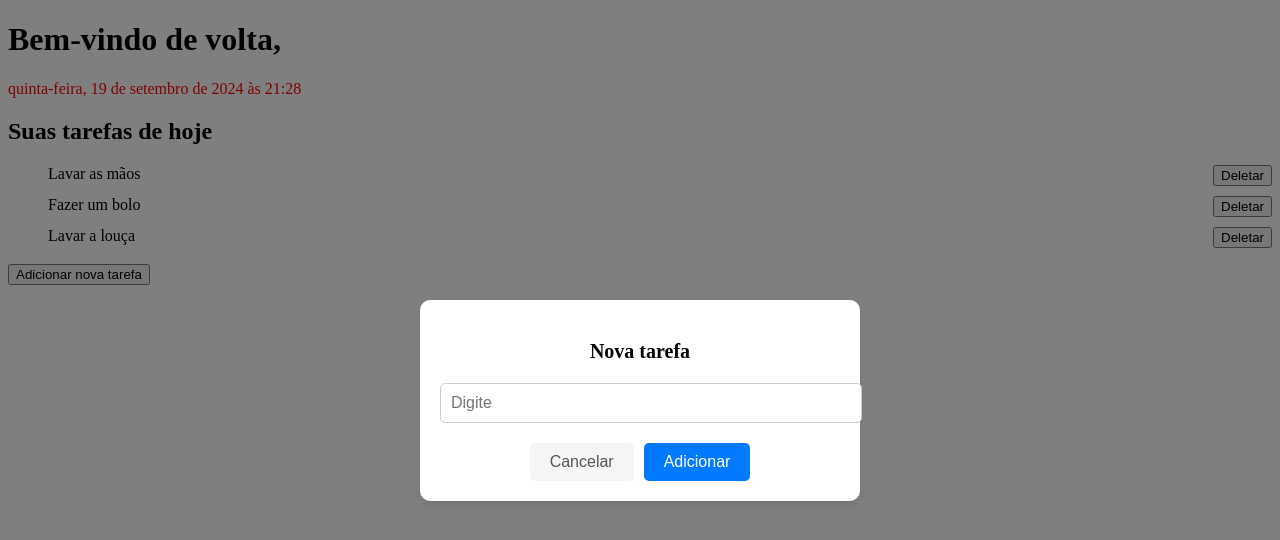
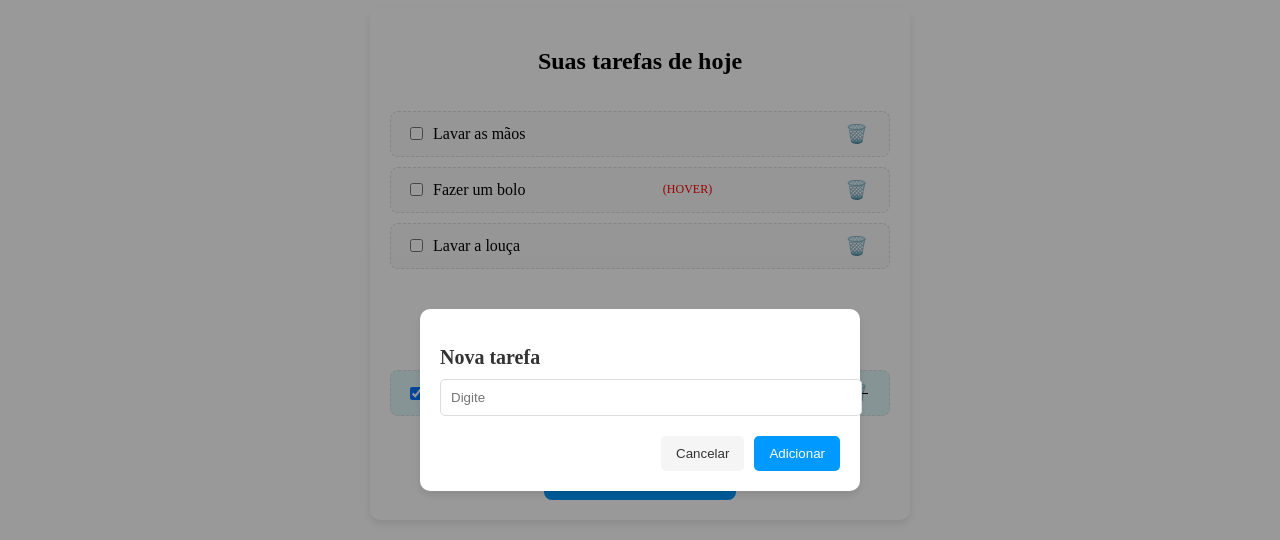
Before and after one commit to lucas-rodrigues-dev/focalpoint-app, a Next.js app: page /tasks in a window 1280 px wide. Both pictures are taken after a click on the button "Adicionar nova tarefa". Shown: the top 540 px of the page. Built offline with nearby package versions, Linux system fonts and the light colour scheme.

Commit message:
update-focalpoint-app

```diff
--- a/components/AddTaskModal.js
+++ b/components/AddTaskModal.js
@@ -1,28 +1,42 @@
-import { useState } from 'react';
+import React, { useState } from 'react';
 import styles from '../styles/AddTaskModal.module.scss';
 
-export default function AddTaskModal({ onAdd, onCancel }) {
-  const [taskTitle, setTaskTitle] = useState('');
+const AddTaskModal = ({ onClose, onAddTask }) => {
+  const [newTaskTitle, setNewTaskTitle] = useState('');
 
-  const handleAdd = () => {
-    if (taskTitle) {
-      onAdd(taskTitle);
+  const handleAddTask = () => {
+    if (newTaskTitle.trim()) {
+      const newTask = {
+        id: Math.random(), // Apenas um id temporário
+        title: newTaskTitle,
+        completed: false,
+      };
+      onAddTask(newTask);
+      onClose();
     }
   };
 
   return (
-    <div className={styles.overlay}>
-      <div className={styles.modal}>
-        <h3>Nova tarefa</h3>
+    <div className={styles.modalOverlay}>
+      <div className={styles.modalContent}>
+        <h2>Nova tarefa</h2>
         <input
           type="text"
+          value={newTaskTitle}
+          onChange={(e) => setNewTaskTitle(e.target.value)}
           placeholder="Digite"
-          value={taskTitle}
-          onChange={(e) => setTaskTitle(e.target.value)}
         />
-        <button onClick={onCancel}>Cancelar</button>
-        <button onClick={handleAdd}>Adicionar</button>
+        <div className={styles.modalActions}>
+          <button className={styles.cancelButton} onClick={onClose}>
+            Cancelar
+          </button>
+          <button className={styles.addButton} onClick={handleAddTask}>
+            Adicionar
+          </button>
+        </div>
       </div>
     </div>
   );
-}
+};
+
+export default AddTaskModal;
--- a/pages/index.js
+++ b/pages/index.js
@@ -1,9 +1,11 @@
 import { useRouter } from 'next/router';
 import { useState } from 'react';
+import AddTaskModal from '../components/AddTaskModal';
 
 export default function Home() {
   const router = useRouter();
   const [userName, setUserName] = useState('');
+  const [showAddModal, setShowAddModal] = useState(false);
 
   const handleStart = () => {
     if (userName) {
--- a/pages/tasks.js
+++ b/pages/tasks.js
@@ -1,60 +1,83 @@
-import { useRouter } from 'next/router';
-import { useState, useEffect } from 'react';
-import TaskList from '../components/TaskList';
+import React, { useState } from 'react';
 import AddTaskModal from '../components/AddTaskModal';
-import DeleteTaskModal from '../components/DeleteTaskModal';
-import styles from '../styles/TaskList.module.scss'
+import styles from '../styles/TaskList.module.scss';
 
-export default function TasksPage() {
-    useEffect(() => {
-        const formatDateTime = () => {
-            const now = new Date();
-            const options = {
-                weekday: 'long',
-                year: 'numeric',
-                month: 'long',
-                day: 'numeric',
-                hour: 'numeric',
-                minute: 'numeric'
-            };
-            return now.toLocaleDateString('pt-BR', options);
-        };
-
-        setCurrentDateTime(formatDateTime());
-    }, []);
-
-  const router = useRouter();
-  const { user } = router.query;
-  const [currentDateTime, setCurrentDateTime] = useState('');
-  const [showAddModal, setShowAddModal] = useState(false);
-  const [showDeleteModal, setShowDeleteModal] = useState(false);
+const Tasks = () => {
   const [tasks, setTasks] = useState([
-    "Lavar as mãos", "Fazer um bolo", "Lavar a louça"
+    { id: 1, title: 'Lavar as mãos', completed: false },
+    { id: 2, title: 'Fazer um bolo', completed: false, hover: true },
+    { id: 3, title: 'Lavar a louça', completed: false },
+    { id: 4, title: 'Levar o lixo para fora', completed: true },
   ]);
 
-  const addTask = (newTask) => {
-    setTasks([...tasks, newTask]);
-    setShowAddModal(false);
+  const [isModalOpen, setIsModalOpen] = useState(false);
+
+  const handleToggleTask = (id) => {
+    const updatedTasks = tasks.map((task) =>
+      task.id === id ? { ...task, completed: !task.completed } : task
+    );
+    setTasks(updatedTasks);
   };
 
-  const deleteTask = (taskIndex) => {
-    setTasks(tasks.filter((_, index) => index !== taskIndex));
-    setShowDeleteModal(false);
+  const handleDeleteTask = (id) => {
+    setTasks(tasks.filter((task) => task.id !== id));
+  };
+
+  const handleAddTask = (newTask) => {
+    setTasks([...tasks, newTask]);
+    setIsModalOpen(false);
   };
 
   return (
-    <div>
-      <h1>Bem-vindo de volta, {user}</h1>
-      <span className={styles.dateTime}>{currentDateTime}</span>
-      <TaskList tasks={tasks} onDelete={() => setShowDeleteModal(true)} />
-      <button onClick={() => setShowAddModal(true)}>Adicionar nova tarefa</button>
+    <div className={styles.tasksContainer}>
+      <h2>Suas tarefas de hoje</h2>
+      <ul className={styles.taskList}>
+        {tasks.filter(task => !task.completed).map((task) => (
+          <li key={task.id} className={`${styles.taskItem} ${task.completed ? styles.completed : ''}`}>
+            <input
+              type="checkbox"
+              checked={task.completed}
+              onChange={() => handleToggleTask(task.id)}
+            />
+            <span>{task.title}</span>
+            {task.hover && <span className={styles.hoverLabel}>(HOVER)</span>}
+            <button className={styles.deleteButton} onClick={() => handleDeleteTask(task.id)}>
+              🗑️
+            </button>
+          </li>
+        ))}
+      </ul>
+      <h3>Tarefas finalizadas</h3>
+      <ul className={styles.taskList}>
+        {tasks.filter(task => task.completed).map((task) => (
+          <li key={task.id} className={`${styles.taskItem} ${styles.completed}`}>
+            <input
+              type="checkbox"
+              checked={task.completed}
+              onChange={() => handleToggleTask(task.id)}
+            />
+            <span>{task.title}</span>
+            <button className={styles.deleteButton} onClick={() => handleDeleteTask(task.id)}>
+              🗑️
+            </button>
+          </li>
+        ))}
+      </ul>
+      <button
+        className={styles.addTaskButton}
+        onClick={() => setIsModalOpen(true)} // Abrir o modal ao clicar
+      >
+        Adicionar nova tarefa
+      </button>
 
-      {showAddModal && (
-        <AddTaskModal onAdd={addTask} onCancel={() => setShowAddModal(false)} />
-      )}
-      {showDeleteModal && (
-        <DeleteTaskModal onDelete={() => deleteTask(1)} onCancel={() => setShowDeleteModal(false)} />
+      {/* Renderiza o modal quando o estado estiver "true" */}
+      {isModalOpen && (
+        <AddTaskModal
+          onClose={() => setIsModalOpen(false)} // Função para fechar o modal
+          onAddTask={handleAddTask} // Função para adicionar a tarefa
+        />
       )}
     </div>
   );
-}
+};
+export default Tasks;
--- a/styles/AddTaskModal.module.scss
+++ b/styles/AddTaskModal.module.scss
@@ -1,56 +1,66 @@
-.overlay {
+.modalOverlay {
   position: fixed;
   top: 0;
   left: 0;
-    width: 100vw;
-    height: 100vh;
-    background-color: rgba(0, 0, 0, 0.5);
+  width: 100%;
+  height: 100%;
+  background-color: rgba(0, 0, 0, 0.4);
   display: flex;
+  align-items: center;
   justify-content: center;
-    align-items: center;
-    z-index: 1000;
 }
 
-  .modal {
-    background-color: #fff;
+.modalContent {
+  background-color: white;
+  padding: 20px;
   border-radius: 10px;
-    padding: 20px;
-    width: 400px;
-    max-width: 90%;
-    box-shadow: 0 4px 10px rgba(0, 0, 0, 0.1);
-    text-align: center;
+  width: 90%;
+  max-width: 400px;
+  box-shadow: 0 4px 8px rgba(0, 0, 0, 0.1);
+
+  h2 {
+    margin-bottom: 10px;
+    font-size: 20px;
+    color: #333;
   }
 
-  .modal h3 {
-    font-size: 20px;
-    font-weight: bold;
-    margin-bottom: 20px;
-  }
-
-  .modal input {
+  input {
     width: 100%;
     padding: 10px;
     margin-bottom: 20px;
-    border: 1px solid #ccc;
+    border: 1px solid #ddd;
     border-radius: 5px;
-    font-size: 16px;
   }
 
-  .modal button {
-    padding: 10px 20px;
+  .modalActions {
+    display: flex;
+    justify-content: flex-end;
+    gap: 10px;
+
+    button {
+      padding: 10px 15px;
+      border: none;
       border-radius: 5px;
-    border: none;
       cursor: pointer;
-    font-size: 16px;
+      transition: background-color 0.3s ease;
     }
 
-  .modal button:first-of-type {
+    .cancelButton {
       background-color: #f5f5f5;
-    color: #555;
-    margin-right: 10px;
+      color: #333;
+
+      &:hover {
+        background-color: #ddd;
+      }
     }
 
-  .modal button:last-of-type {
-    background-color: #007bff;
-    color: #fff;
+    .addButton {
+      background-color: #0099ff;
+      color: white;
+
+      &:hover {
+        background-color: #007acc;
       }
+    }
+  }
+}
--- a/styles/TaskList.module.scss
+++ b/styles/TaskList.module.scss
@@ -1,16 +1,95 @@
+.tasksContainer {
+  display: flex;
+  flex-direction: column;
+  align-items: center;
+  padding: 20px;
+  max-width: 500px;
+  margin: 0 auto;
+  background-color: #fff;
+  border-radius: 10px;
+  box-shadow: 0 4px 8px rgba(0, 0, 0, 0.1);
+
+  @media (max-width: 600px) {
+    padding: 10px;
+    width: 90%;
+  }
+}
+.todayTasks, .completedTasks {
+  font-size: 18px;
+  margin-bottom: 10px;
+  color: #333;
+}
+
 .taskList {
-    ul {
-      list-style: none;
-    }
+  width: 100%;
+  list-style-type: none;
+  padding: 0;
+}
 
-    li {
-      display: flex;
-      justify-content: space-between;
-      margin: 10px 0;
-    }
+.taskItem {
+  display: flex;
+  align-items: center;
+  justify-content: space-between;
+  padding: 10px 15px;
+  margin-bottom: 10px;
+  background-color: #f9f9f9;
+  border: 1px dashed #ddd;
+  border-radius: 8px;
+  transition: background-color 0.3s ease;
+
+  input[type="checkbox"] {
+    margin-right: 10px;
   }
 
+  span {
+    flex-grow: 1;
+    font-size: 16px;
+  }
 
-  .dateTime {
+  .hoverLabel {
+    font-size: 12px;
     color: red;
+    margin-left: 10px;
   }
+
+  &:hover {
+    background-color: #e6f7ff;
+  }
+
+  &.completed {
+    background-color: #e0f7fa;
+    text-decoration: line-through;
+  }
+}
+
+.deleteButton {
+  background: none;
+  border: none;
+  color: #888;
+  cursor: pointer;
+  font-size: 18px;
+
+  &:hover {
+    color: #e57373;
+  }
+}
+
+.addTaskButton {
+  background-color: #0099ff;
+  color: white;
+  border: none;
+  border-radius: 8px;
+  padding: 10px 20px;
+  margin-top: 20px;
+  cursor: pointer;
+  font-size: 16px;
+  transition: background-color 0.3s ease;
+
+  &:hover {
+    background-color: #007acc;
+  }
+
+  @media (max-width: 600px) {
+    width: 100%;
+  }
+}
--- /dev/null
+++ b/styles/WelcomeModal.module.scss
@@ -0,0 +1,52 @@
+overlay {
+    position: fixed;
+    top: 0;
+    left: 0;
+    width: 100vw;
+    height: 100vh;
+    background-color: rgba(0, 0, 0, 0.5);
+    display: flex;
+    justify-content: center;
+    align-items: center;
+    z-index: 1000;
+}
+
+.modal {
+    background-color: #fff;
+    border-radius: 10px;
+    padding: 20px;
+    width: 400px;
+    max-width: 90%;
+    box-shadow: 0 4px 10px rgba(0, 0, 0, 0.1);
+    text-align: center;
+}
+
+.modal h3 {
+    font-size: 20px;
+    font-weight: bold;
+    margin-bottom: 10px;
+}
+
+.modal p {
+    font-size: 16px;
+    margin-bottom: 20px;
+}
+
+.modal input {
+    width: 100%;
+    padding: 10px;
+    margin-bottom: 20px;
+    border: 1px solid #ccc;
+    border-radius: 5px;
+    font-size: 16px;
+}
+
+.actions {
+    display: flex;
+    justify-content: center;
+}
+
+.submitButton {
+    padding: 10px 20px;
+    border-radius: 5;
+}
```
Also changed, not shown: components/WelcomeModal.js (added, +37 -0 lines). Lines whose indentation alone changed are shown as unchanged.
